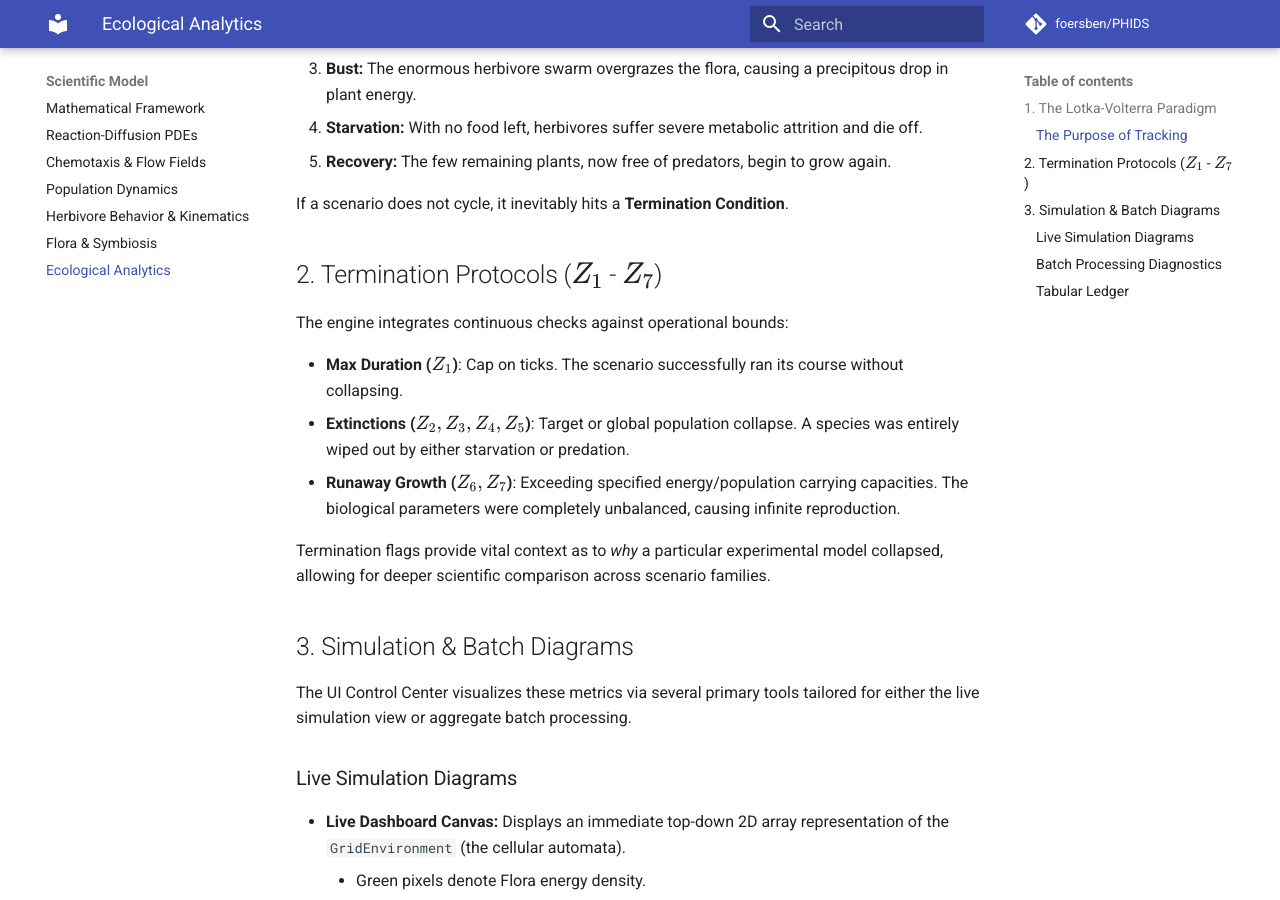
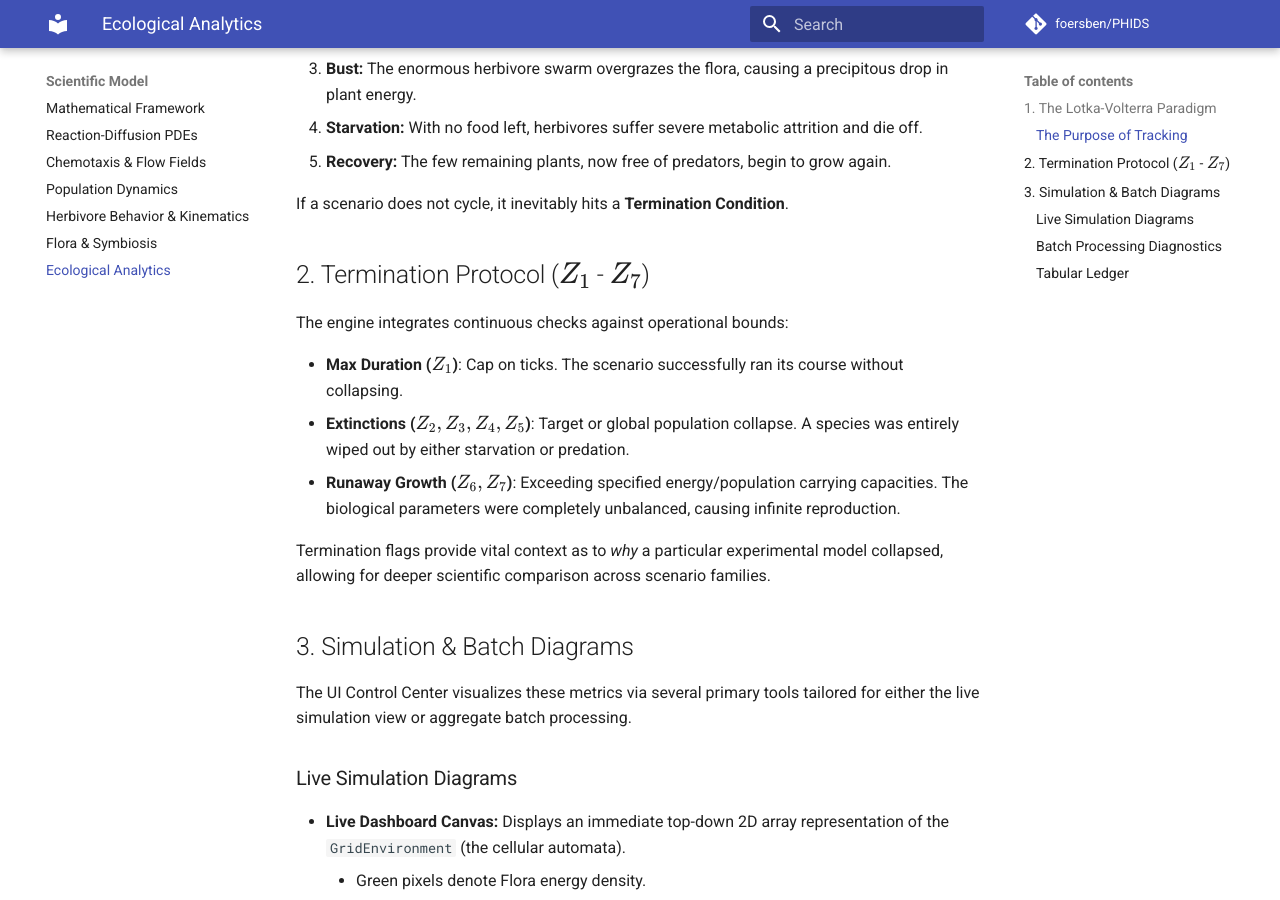
Before and after one commit to foersben/PHIDS, an MkDocs documentation site: the page built from docs/scientific_model/ecological_analytics.md, in a window 1280 px wide and 900 px high, scrolled down 1078 px. Built offline with MkDocs 1.6.1 and Material for MkDocs 9.7.7, drawn with Linux system fonts in a browser that asks for light colours; comment, search, counter and statistics services are not loaded.

Commit message:
chore: save progress on scientific model docs restructure

```diff
--- a/docs/scientific_model/ecological_analytics.md
+++ b/docs/scientific_model/ecological_analytics.md
@@ -35,7 +35,7 @@ A successful, stable scenario will exhibit **Cyclic Oscillations** (Boom-and-Bus
 
 If a scenario does not cycle, it inevitably hits a **Termination Condition**.
 
-## 2. Termination Protocols ($Z_1$ - $Z_7$)
+## 2. Termination Protocol ($Z_1$ - $Z_7$)
 
 The engine integrates continuous checks against operational bounds:
 
```
Also changed, not shown: docs/scientific_model/chemotaxis.md (+1 -0 lines), docs/scientific_model/flora_and_symbiosis.md (+4 -3 lines), docs/scientific_model/reaction_diffusion.md (+3 -0 lines), 2 other files.
